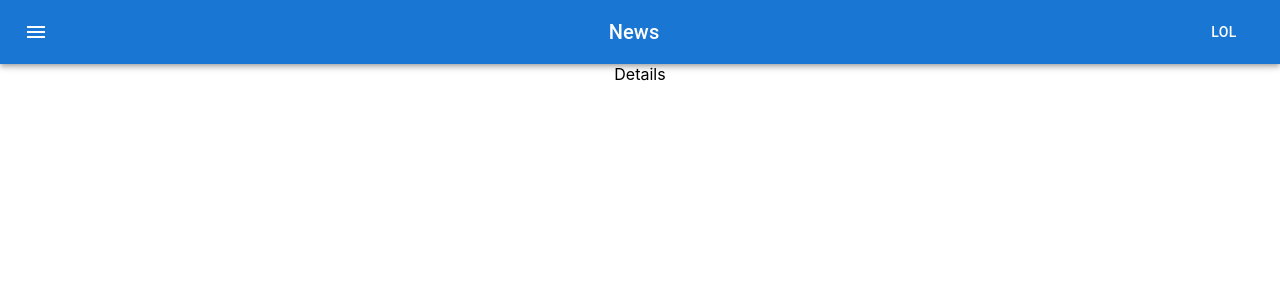
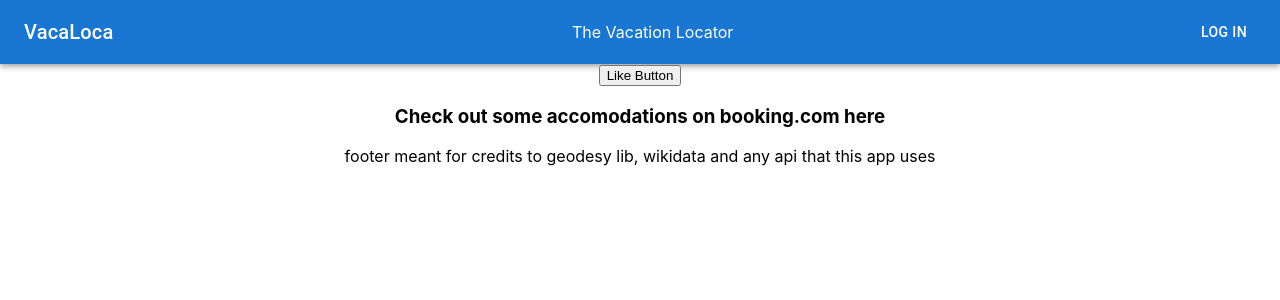
Before and after one commit to Atubak/vacation-finder-frontend, a React (Create React App) app: page /details in a window 1280 px wide. Shown: the top 300 px of the page. Built offline with nearby package versions, Linux system fonts and the light colour scheme.

Commit message:
fill in the html structure of the pages

```diff
--- a/src/App.js
+++ b/src/App.js
@@ -1,7 +1,7 @@
 import { Route, Routes } from "react-router-dom";
 import "./App.css";
 import { Home, Search, Results, Details, User } from "./pages";
-import { ButtonAppBar } from "./components/";
+import { ButtonAppBar, Footer } from "./components/";
 
 function App() {
   return (
@@ -14,6 +14,7 @@ function App() {
         <Route path="/details" element={<Details />} />
         <Route path="/user" element={<User />} />
       </Routes>
+      <Footer />
     </div>
   );
 }
--- a/src/components/ButtonAppBar.js
+++ b/src/components/ButtonAppBar.js
@@ -12,7 +12,7 @@ export default function ButtonAppBar() {
     <Box sx={{ flexGrow: 1 }}>
       <AppBar position="static">
         <Toolbar>
-          <IconButton
+          {/* <IconButton
             size="large"
             edge="start"
             color="inherit"
@@ -20,13 +20,28 @@ export default function ButtonAppBar() {
             sx={{ mr: 2 }}
           >
             <MenuIcon />
-          </IconButton>
-          <Typography variant="h6" component="div" sx={{ flexGrow: 1 }}>
-            News
+          </IconButton> */}
+          <Typography
+            style={{ textAlign: "left" }}
+            variant="h6"
+            component="div"
+            sx={{ flexGrow: 1 }}
+          >
+            VacaLoca
           </Typography>
-          <Button color="inherit">Lol</Button>
+          <Typography
+            style={{ textAlign: "left" }}
+            variant="p"
+            component="div"
+            sx={{ flexGrow: 1 }}
+          >
+            The Vacation Locator
+          </Typography>
+          <Button color="inherit">Log In</Button>
         </Toolbar>
       </AppBar>
     </Box>
   );
 }
+
+// just trying out, will probably switch to styled components or something else
--- /dev/null
+++ b/src/components/Footer.js
@@ -0,0 +1,8 @@
+export default function Footer() {
+  return (
+    <div id="Footer">
+      footer meant for credits to geodesy lib, wikidata and any api that this
+      app uses
+    </div>
+  );
+}
--- a/src/components/index.js
+++ b/src/components/index.js
@@ -1,3 +1,3 @@
 import ButtonAppBar from "./ButtonAppBar";
-
-export { ButtonAppBar };
+import Footer from "./Footer";
+export { ButtonAppBar, Footer };
--- a/src/pages/Details.js
+++ b/src/pages/Details.js
@@ -1,3 +1,19 @@
 export default function Details() {
-  return <div id="Details">Details</div>;
+  return (
+    <div id="Details">
+      <div id="locationInfo">
+        <div id="townName">
+          {/* <h1>THIS SHOULD BE THE NAME OF THE CLOSEST TOWN, MIGHT NEED GOOGLE MAPS API</h1> */}
+          <button>Like Button</button>
+        </div>
+        <div id="locationMap">
+          {/* show a map with all location points on it and info on click/hover, perhaps leaflet  https://portfolio-utils.netlify.app/leaflet */}
+        </div>
+        <div id="booking">
+          <h3>Check out some accomodations on booking.com here</h3>
+          {/* can show a booking.com api insert here, have to create an affiliate link */}
+        </div>
+      </div>
+    </div>
+  );
 }
--- a/src/pages/Home.js
+++ b/src/pages/Home.js
@@ -1,3 +1,22 @@
 export default function Home() {
-  return <div id="Home">Home</div>;
+  return (
+    <div id="Homepage">
+      <div id="bigButton">
+        <button>Click here to start your search!</button>
+        <br />
+        <small>no account needed to search</small>
+      </div>
+      <div id="introductoryDiv">
+        <h1>Find Your Perfect Vacation Spot Now!</h1>
+        <img
+          src=""
+          alt="you'll see something exciting here when I decide what it should be"
+        />
+        <p>Discover the new vacation spots that you never knew existed.</p>
+      </div>
+      <div id="persuasionDiv">
+        <h2>Make an account to save your new vacation spots</h2>
+      </div>
+    </div>
+  );
 }
--- a/src/pages/Results.js
+++ b/src/pages/Results.js
@@ -1,3 +1,18 @@
 export default function Results() {
-  return <div id="Results">Results</div>;
+  return (
+    <div id="Resultspage">
+      <div id="resultsDiv">
+        {/* consist of a list of cards with each location and some basic info */}
+        {/* locations should have a like button on them, might be good to make it a component so that details page can also use it */}
+      </div>
+      <div id="selectedCategories">
+        <div id="selectedCategories">
+          <h4>Categories selected: </h4>
+          {/* insert here a list of all clicked cats, same as above */}
+          {/* if there are no valid locations, show which category was the bottleneck and make it possible to remove them from the selection */}
+          <button>REDO SEARCH</button>
+        </div>
+      </div>
+    </div>
+  );
 }
--- a/src/pages/Search.js
+++ b/src/pages/Search.js
@@ -1,3 +1,16 @@
 export default function Search() {
-  return <div id="Search">Search</div>;
+  return (
+    <div id="Searchpage">
+      <div id="categorySelection">
+        <h3>Click on the categories you want at your ~~~VacaLoca~~~</h3>
+        {/* should get a list of all cats from redux on pageload and then map over it to render them on page, might need to be a different component*/}
+      </div>
+      <div id="selectedCategories">
+        <h4>Categories selected: </h4>
+        {/* insert here a list of all clicked cats, same as above */}
+        {/* should be possible to remove them */}
+        <button>START SEARCH</button>
+      </div>
+    </div>
+  );
 }
--- a/src/pages/User.js
+++ b/src/pages/User.js
@@ -1,3 +1,25 @@
 export default function User() {
-  return <div id="User">User</div>;
+  return (
+    <div id="User">
+      <div id="userInfo">
+        {/* when clicking on either the image or the description, might be nice to be able to change the info */}
+        <div id="userImg">
+          <img src="" alt="your nice face" />
+        </div>
+        <div id="userDescription">
+          <p>some cool text to describe you</p>
+        </div>
+      </div>
+
+      <div id="friendsAndFavList">
+        <div id="friends">
+          {/* insert a list of friends here, needs a db req */}
+          {/* each friend is ideally clickable */}
+        </div>
+        <div id="favList">
+          {/* list all your fav locations here with the same cards as on the results page, also stored in db */}
+        </div>
+      </div>
+    </div>
+  );
 }
```
Also changed, not shown: meta/notes.txt.
